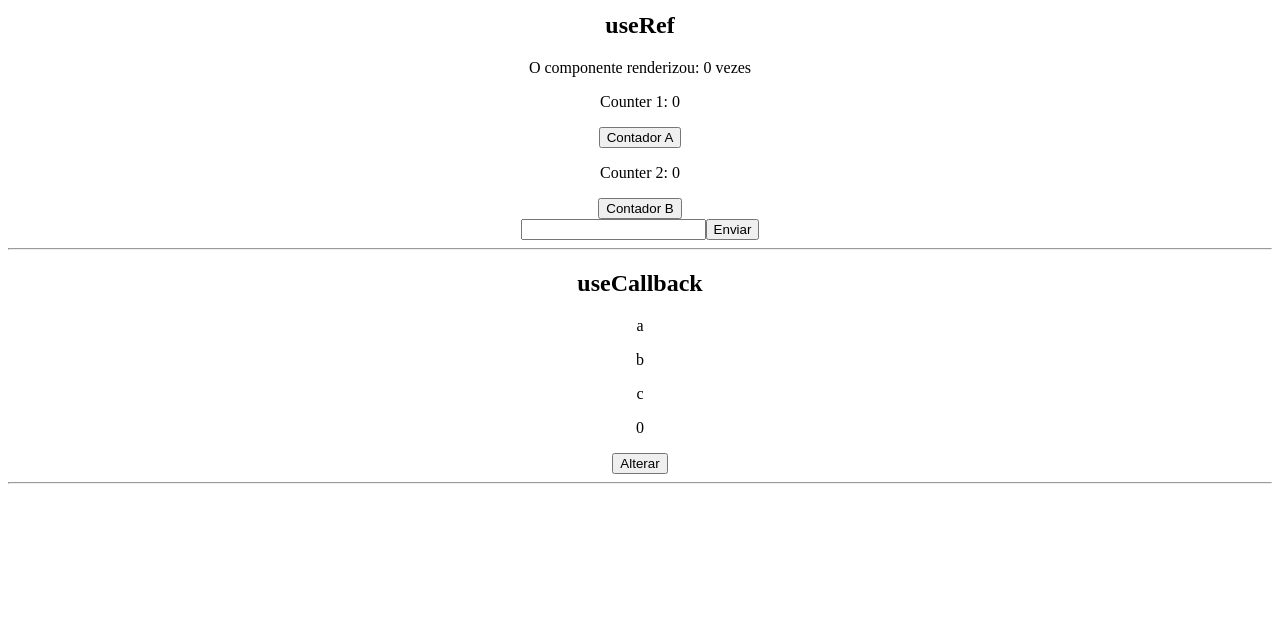
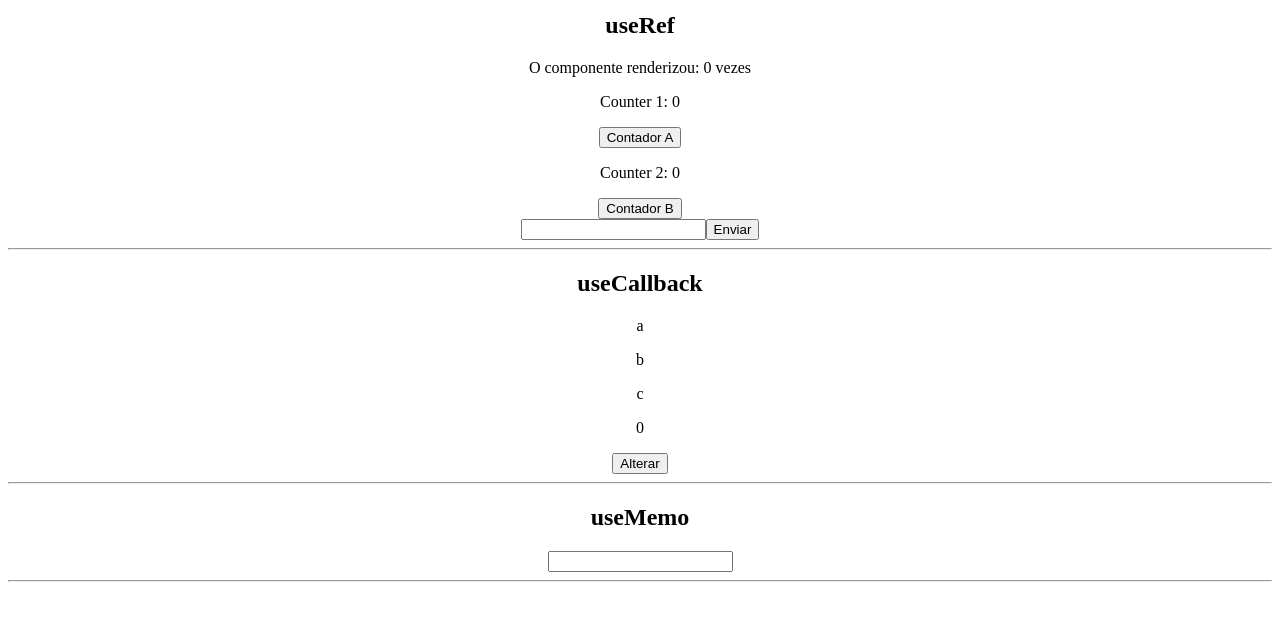
Before and after one commit to grevizirsky/react-hooks, a React (Create React App) app: page / in a window 1280 px wide. Shown: the part 974-1594 px from the top of the page. Built offline with nearby package versions, Linux system fonts and the light colour scheme.

Commit message:
Hook - useMemo

```diff
--- a/src/Pages/Home.js
+++ b/src/Pages/Home.js
@@ -11,6 +11,7 @@
 import HookUseEffect from '../components/HookUseEffect'
 import HookUseRef from '../components/HookUseRef'
 import HookUseCallback from '../components/HookUseCallback'
+import HookUseMemo from '../components/HookUseMemo'
 
 const Home = () => {
   const { contextValue } = useContext(SomeContext)
@@ -25,6 +26,7 @@
         <hr />
         <HookUseRef />
         <HookUseCallback />
+        <HookUseMemo />
     </div>
   )
 }
--- /dev/null
+++ b/src/components/HookUseMemo.js
@@ -0,0 +1,27 @@
+import {useState, useEffect, useMemo} from 'react'
+
+const HookUseMemo = () => {
+
+    const [number, setNumber] = useState(0)
+
+    //const premiumNumbers = ["0", "100", "200"]
+
+    const premiumNumbers = useMemo(() => {
+        return["0", "100", "200"]
+    }, [])
+
+    useEffect(() => {
+        console.log("Premium numbers foi alterado!")
+    }, [premiumNumbers])
+
+  return (
+    <div>
+        <h2>useMemo</h2>
+        <input type="text" onChange={(e) => setNumber(e.target.value)} />
+        {premiumNumbers.includes(number) ? <p>Acertou o numero!</p> : ""}
+        <hr />
+    </div>
+  )
+}
+
+export default HookUseMemo
```
